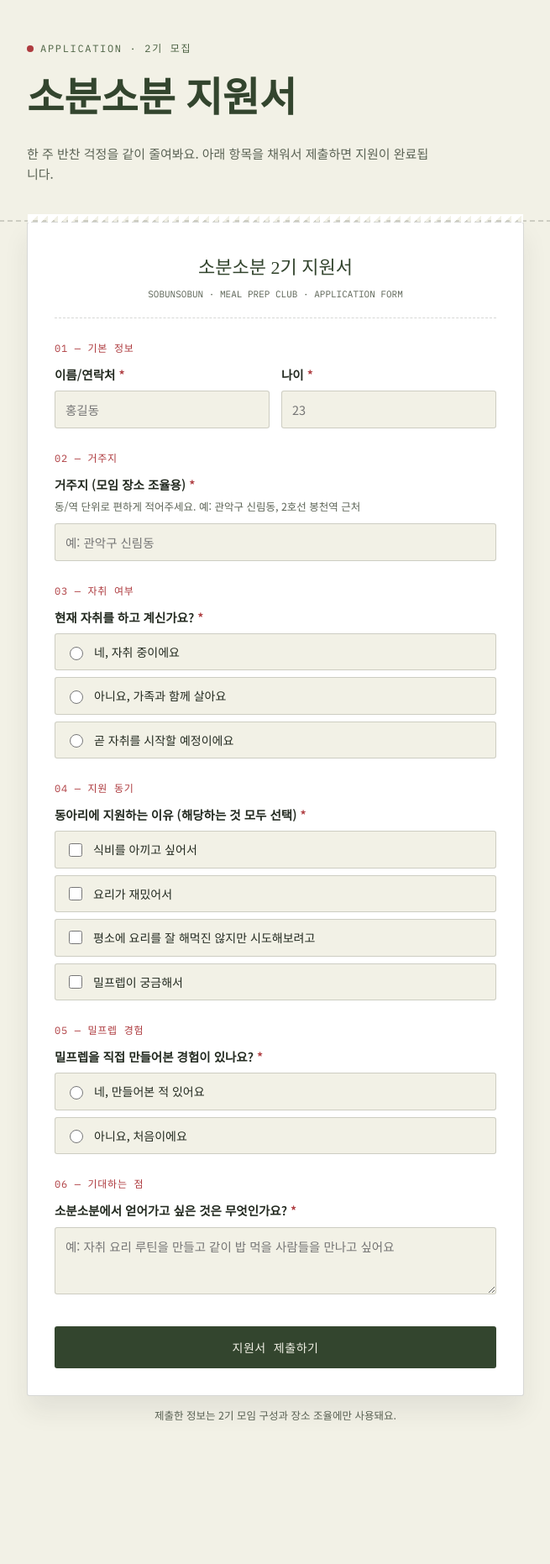
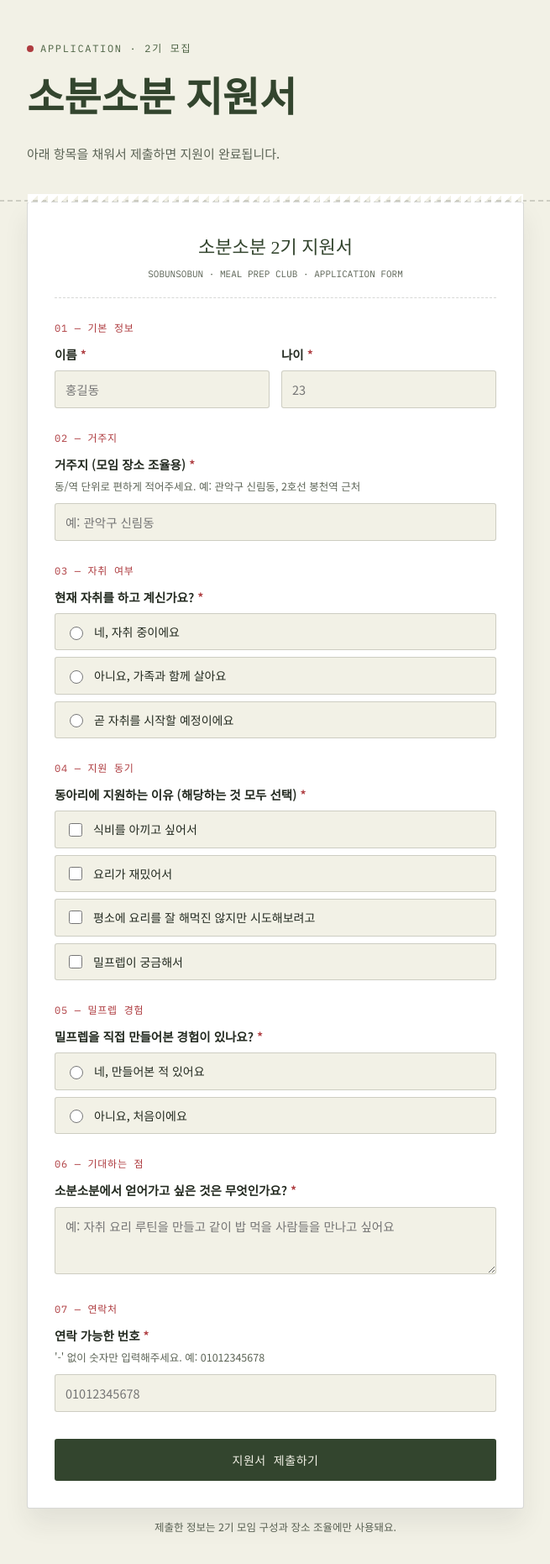
Before and after one commit to 123456789135df/sosob, a plain HTML site: page index.html in a window 1280 px wide. Shown: the whole page at 84% size, without its empty margins (312-967 px from the left). Before the commit the page ends 1767 px from the top, so only its background shows below. Drawn offline with Linux system fonts and the light colour scheme; a web font is replaced by a local one.

Commit message:
Update index.html

```diff
--- a/index.html
+++ b/index.html
@@ -190,7 +190,7 @@
     <div>
       <div class="eyebrow">Application · 2기 모집</div>
       <h1 class="brand">소분소분 지원서</h1>
-      <p class="sub">한 주 반찬 걱정을 같이 줄여봐요. 아래 항목을 채워서 제출하면 지원이 완료됩니다.</p>
+      <p class="sub">아래 항목을 채워서 제출하면 지원이 완료됩니다.</p>
     </div>
   </div>
 </header>
@@ -208,7 +208,7 @@
         <legend>01 — 기본 정보</legend>
         <div class="row2">
           <div>
-            <label class="field-label req" for="name">이름/연락처</label>
+            <label class="field-label req" for="name">이름</label>
             <input type="text" id="name" name="name" required placeholder="홍길동">
           </div>
           <div>
@@ -261,6 +261,14 @@
         <legend>06 — 기대하는 점</legend>
         <label class="field-label req" for="goal">소분소분에서 얻어가고 싶은 것은 무엇인가요?</label>
         <textarea id="goal" name="goal" required placeholder="예: 자취 요리 루틴을 만들고 같이 밥 먹을 사람들을 만나고 싶어요"></textarea>
+      </fieldset>
+
+      <fieldset>
+        <legend>07 — 연락처</legend>
+        <label class="field-label req" for="phone">연락 가능한 번호</label>
+        <div class="hint">'-' 없이 숫자만 입력해주세요. 예: 01012345678</div>
+        <input type="text" id="phone" name="phone" required inputmode="numeric"
+          pattern="[0-9]{9,11}" placeholder="01012345678">
       </fieldset>
 
       <button type="submit" class="submit" id="submitBtn">지원서 제출하기</button>
@@ -328,7 +336,8 @@
       reason: reasons.join(', '),
       experience: form.experience.value,
       experienceDetail: form.experienceDetail.value.trim(),
-      goal: form.goal.value.trim()
+      goal: form.goal.value.trim(),
+      phone: form.phone.value.trim()
     };
 
     if (GOOGLE_SCRIPT_URL.includes('PASTE_YOUR')){
```
